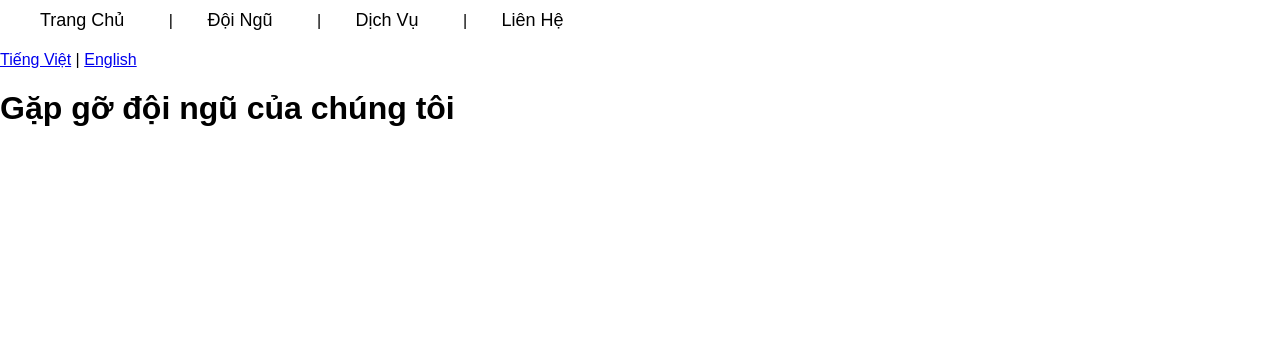
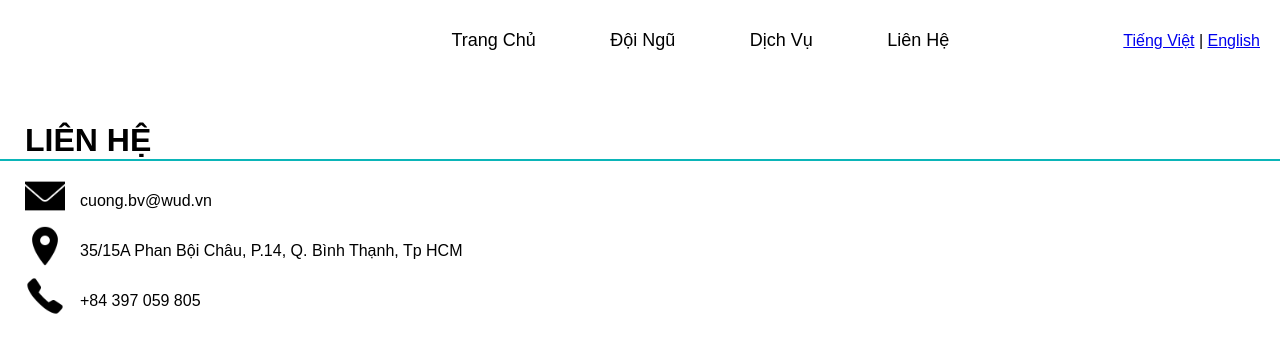
Before and after one commit to VanHau87/tai-lua-dao, a plain HTML site: page contact.html in a window 1280 px wide. Drawn offline with Linux system fonts and the light colour scheme.

Commit message:
new verssion 2

```diff
--- a/contact.html
+++ b/contact.html
@@ -5,17 +5,37 @@
     <link rel="stylesheet" type="text/css" href="style.css">
 </head>
 <body>
+    <div class="header team-header">
         <nav>
-        <a href="index.html">Trang Chủ</a> |
-        <a href="team.html">Đội Ngũ</a> |
-        <a href="services.html">Dịch Vụ</a> |
+            <a href="index.html">Trang Chủ</a>
+            <a href="team.html">Đội Ngũ</a>
+            <a href="services.html">Dịch Vụ</a>
             <a href="contact.html">Liên Hệ</a>
         </nav>
         <div class="language-switcher">
             <a href="team.html">Tiếng Việt</a> |
             <a href="team_en.html">English</a>
         </div>
-    <h1>Gặp gỡ đội ngũ của chúng tôi</h1>
-    <!-- nội dung trang Đội ngũ -->
+    </div>
+
+    <div class="container-team">
+        <div class="section-doitac">
+            <h1 class="title">LIÊN HỆ</h1>
+            <div class="info">
+                <div class="detail">
+                    <img src="./img/icons8-envelope-50.png" alt="" srcset="">
+                    <p class="text">cuong.bv@wud.vn</p>
+                </div>
+                <div class="detail">
+                    <img src="./img/icons8-location-50.png" alt="" srcset="">
+                    <p class="text">35/15A Phan Bội Châu, P.14, Q. Bình Thạnh, Tp HCM</p>
+                </div>
+                <div class="detail">
+                    <img src="./img/icons8-phone-50.png" alt="" srcset="">
+                    <p class="text">+84 397 059 805</p>
+                </div>
+            </div>
+        </div>
+    </div>
 </body>
 </html>
--- a/style.css
+++ b/style.css
@@ -113,3 +113,16 @@ nav a {
 .imgs img {
   width: 200px;
 }
+.info {
+  padding: 15px 25px;
+}
+.detail {
+  display: flex;
+}
+.detail img {
+  width: 40px;
+  height: 40px;
+}
+.detail .text {
+  margin-left: 15px;
+}
```
Also changed, not shown: services.html (+14 -5 lines), img/icons8-envelope-50.png (added), img/icons8-location-50.png (added), img/icons8-phone-50.png (added). Lines whose indentation alone changed are shown as unchanged.
